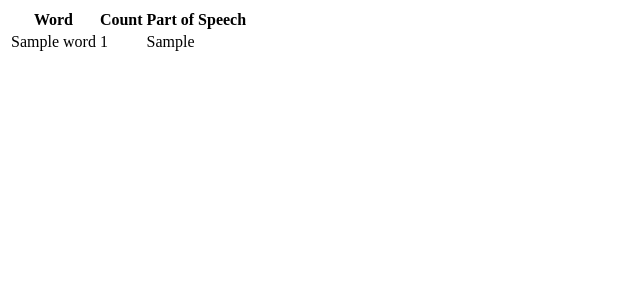
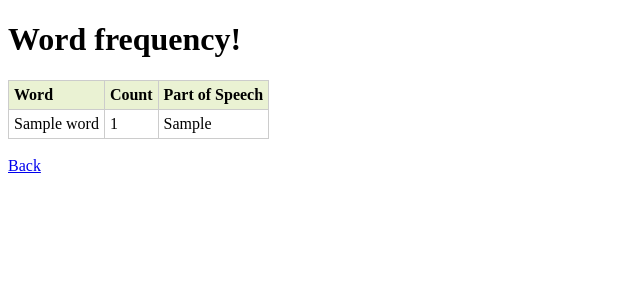
Before and after one commit to dtran320/write-better, a Flask app: template templates/result.html in a window 1280 px wide. Shown: the top 300 px of the page, without its empty margins (0-640 px from the left). Run offline with Flask 2, Linux system fonts and the light colour scheme; the template is opened without the code that fills it: most values are stand-ins (such as "Sample title", 1, 10 or a date in 2020).

Commit message:
style results

```diff
--- /dev/null
+++ b/static/style.css
@@ -0,0 +1,28 @@
+textarea.text-to-tag {
+	width: 600px;
+	height: 120px;
+	border: 3px solid #cccccc;
+	padding: 5px;
+}
+
+table.results, table.results th, table.results td {
+	border-collapse: collapse;
+	border: 1px #cccccc solid;
+	text-align: left;
+}
+
+table.results th, table.results td {
+	padding: 5px;
+}
+
+table.results tr:nth-child(even) {
+	background: #ffffff;
+}
+
+table.results tr:nth-child(odd) {
+	background: #EAF2D3;
+}
+
+table.results th {
+	font-weight: bold;
+}
--- a/templates/index.html
+++ b/templates/index.html
@@ -1,7 +1,9 @@
+{% extends 'layout.html' %}
 {% block body %}
 
 <form action="{{ url_for('analyze') }}" method="post">
-<textarea name="text"></textarea>
+<textarea name="text" class="text-to-tag"></textarea>
+<br/>
 <input type="submit" />
 </form>
 
--- a/templates/layout.html
+++ b/templates/layout.html
@@ -2,6 +2,7 @@
 
 <html>
 <head>
+	<link rel="stylesheet" type="text/css" href="{{ url_for('static', filename='style.css') }}">
 	<title>Analyze Text</title>
 </head>
 
--- a/templates/result.html
+++ b/templates/result.html
@@ -1,5 +1,6 @@
+{% extends 'layout.html' %}
 {% block body %}
-<table>
+<table class="results">
 <tr>
 	<th>Word</th>
 	<th>Count</th>
@@ -13,4 +14,6 @@
 </tr>
 {% endfor %}
 </table>
+<br/>
+<a href="{{ url_for('index') }}">Back</a>
 {% endblock %}
```
